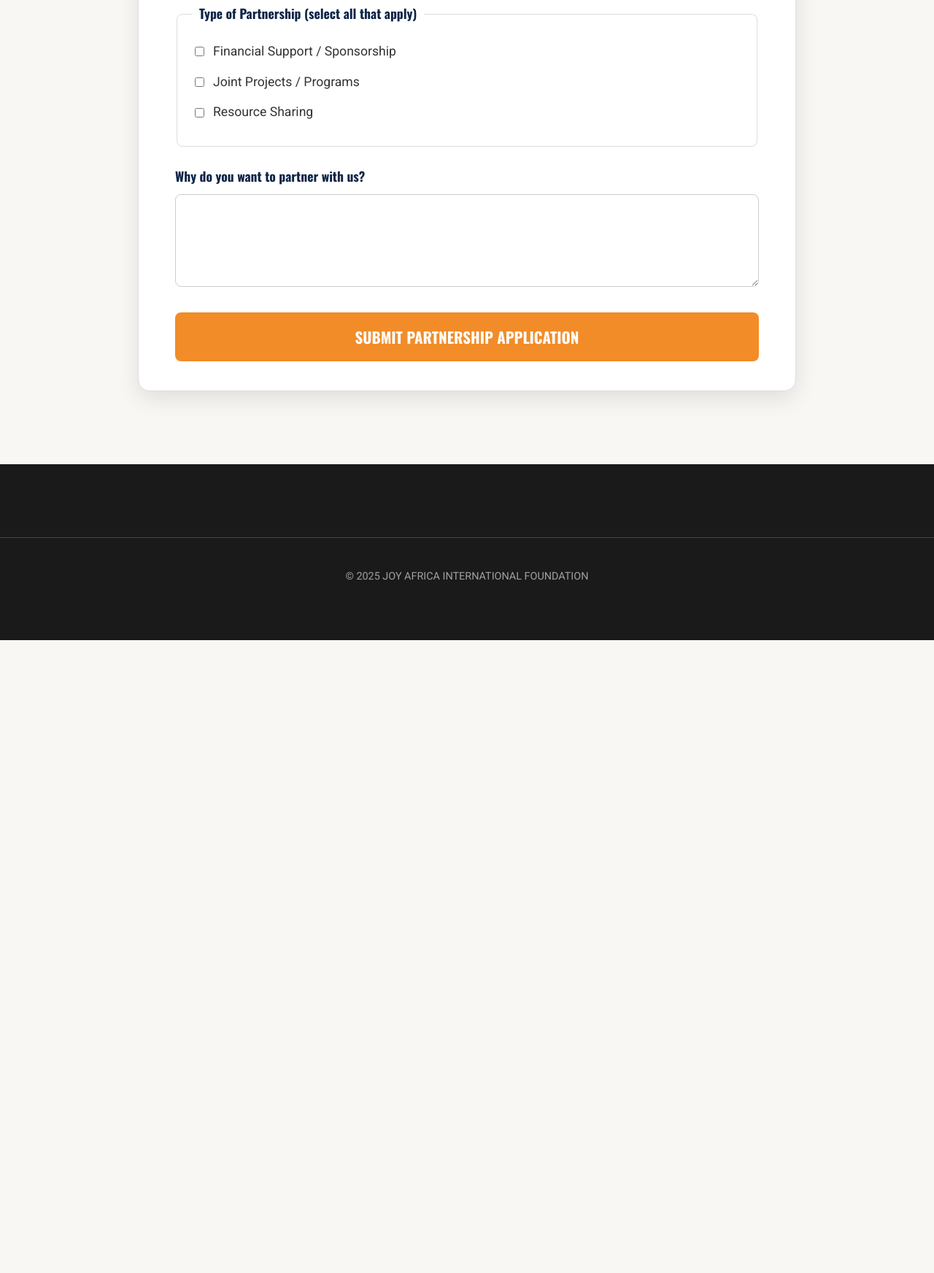
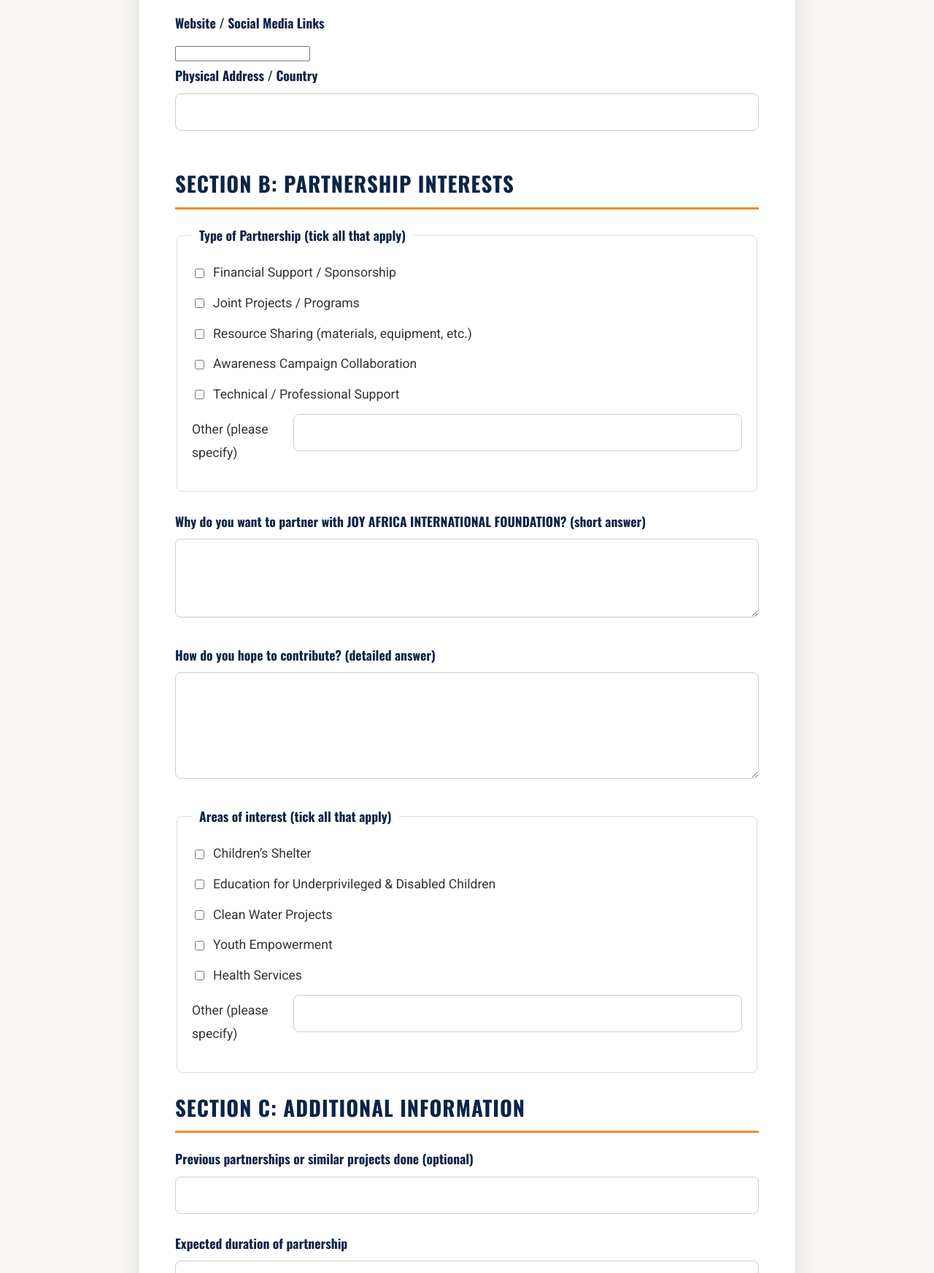
Before and after one commit to joyafricaorg/joy-africa-website, a plain HTML site: page partner.html in a window 1280 px wide. Shown: the part 1056-2800 px from the top of the page at 73% size. Before the commit the page ends 1933 px from the top, so only its background shows below. Drawn offline with nearby package versions, Linux system fonts and the light colour scheme.

Commit message:
Update partner.html

```diff
--- a/partner.html
+++ b/partner.html
@@ -6,7 +6,6 @@
     <title>Partner With Us - JOY AFRICA INTERNATIONAL FOUNDATION</title>
 
     <link rel="stylesheet" href="style.css">
-
     <link rel="preconnect" href="https://fonts.googleapis.com">
     <link rel="preconnect" href="https://fonts.gstatic.com" crossorigin>
     <link href="https://fonts.googleapis.com/css2?family=Oswald:wght@700&family=Roboto:wght@400;700&display=swap" rel="stylesheet">
@@ -34,28 +33,66 @@
             <form action="YOUR_FORMSPREE_PARTNER_URL" method="POST">
 
                 <h3>Section A: Organization / Personal Details</h3>
-                <label for="partner-name">Full Name (or Contact Person)</label>
-                <input type="text" id="partner-name" name="Full Name" required>
+                <label for="p_name">Full Name (Individual or Contact Person)</label>
+                <input type="text" id="p_name" name="Full Name" required>
 
-                <label for="partner-org">Organization / Company Name</label>
-                <input type="text" id="partner-org" name="Organization">
+                <label for="p_org">Organization / Company Name (if applicable)</label>
+                <input type="text" id="p_org" name="Organization">
 
-                <label for="partner-email">Email Address</label>
-                <input type="email" id="partner-email" name="Email" required>
+                <label for="p_role">Position / Role</label>
+                <input type="text" id="p_role" name="Position / Role">
 
-                <label for="partner-phone">Phone / WhatsApp Number</label>
-                <input type="tel" id="partner-phone" name="Phone">
+                <label for="p_email">Email Address</label>
+                <input type="email" id="p_email" name="Email" required>
+
+                <label for="p_phone">Phone / WhatsApp Number</label>
+                <input type="tel" id="p_phone" name="Phone / WhatsApp">
+
+                <label for="p_social">Website / Social Media Links</label>
+                <input type="url" id="p_social" name="Website / Social Media">
+
+                <label for="p_address">Physical Address / Country</label>
+                <input type="text" id="p_address" name="Address / Country">
 
                 <h3>Section B: Partnership Interests</h3>
                 <fieldset>
-                    <legend>Type of Partnership (select all that apply)</legend>
+                    <legend>Type of Partnership (tick all that apply)</legend>
                     <label><input type="checkbox" name="Partnership Type" value="Financial Support"> Financial Support / Sponsorship</label>
                     <label><input type="checkbox" name="Partnership Type" value="Joint Projects"> Joint Projects / Programs</label>
-                    <label><input type="checkbox" name="Partnership Type" value="Resource Sharing"> Resource Sharing</label>
+                    <label><input type="checkbox" name="Partnership Type" value="Resource Sharing"> Resource Sharing (materials, equipment, etc.)</label>
+                    <label><input type="checkbox" name="Partnership Type" value="Awareness Campaign"> Awareness Campaign Collaboration</label>
+                    <label><input type="checkbox" name="Partnership Type" value="Technical Support"> Technical / Professional Support</label>
+                    <label>Other (please specify) <input type="text" name="Partnership Type (Other)"></label>
                 </fieldset>
 
-                <label for="partner-reason">Why do you want to partner with us?</label>
-                <textarea id="partner-reason" name="Reason to Partner" rows="5"></textarea>
+                <label for="p_why">Why do you want to partner with JOY AFRICA INTERNATIONAL FOUNDATION? (short answer)</label>
+                <textarea id="p_why" name="Reason to Partner" rows="4"></textarea>
+
+                <label for="p_contrib">How do you hope to contribute? (detailed answer)</label>
+                <textarea id="p_contrib" name="Contribution" rows="6"></textarea>
+
+                <fieldset>
+                    <legend>Areas of interest (tick all that apply)</legend>
+                    <label><input type="checkbox" name="Area of Interest" value="Children’s Shelter"> Children’s Shelter</label>
+                    <label><input type="checkbox" name="Area of Interest" value="Education"> Education for Underprivileged & Disabled Children</label>
+                    <label><input type="checkbox" name="Area of Interest" value="Clean Water"> Clean Water Projects</label>
+                    <label><input type="checkbox" name="Area of Interest" value="Youth Empowerment"> Youth Empowerment</label>
+                    <label><input type="checkbox" name="Area of Interest" value="Health Services"> Health Services</label>
+                    <label>Other (please specify) <input type="text" name="Area of Interest (Other)"></label>
+                </fieldset>
+
+                <h3>Section C: Additional Information</h3>
+                <label for="p_prev">Previous partnerships or similar projects done (optional)</label>
+                <input type="text" id="p_prev" name="Previous Partnerships">
+
+                <label for="p_duration">Expected duration of partnership</label>
+                <input type="text" id="p_duration" name="Partnership Duration">
+
+                <label for="p_comm">Preferred communication method</label>
+                <input type="text" id="p_comm" name="Communication Method">
+
+                <label for="p_reqs">Any special requirements or agreements?</label>
+                <textarea id="p_reqs" name="Special Requirements" rows="4"></textarea>
 
                 <button type="submit">Submit Partnership Application</button>
             </form>
```
